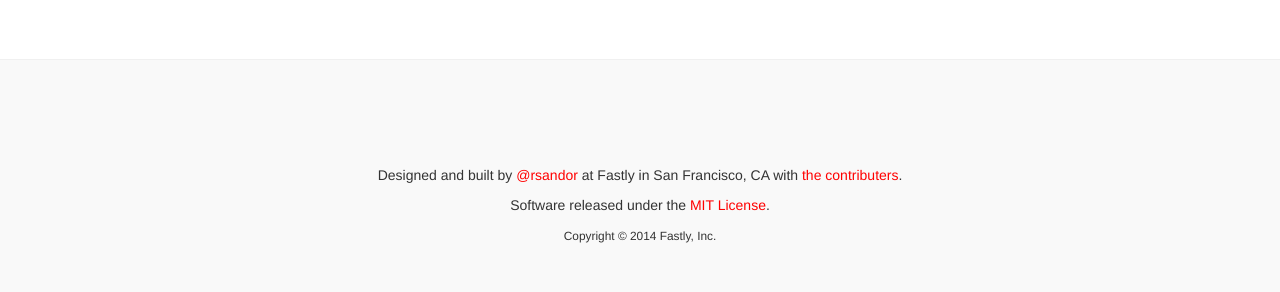
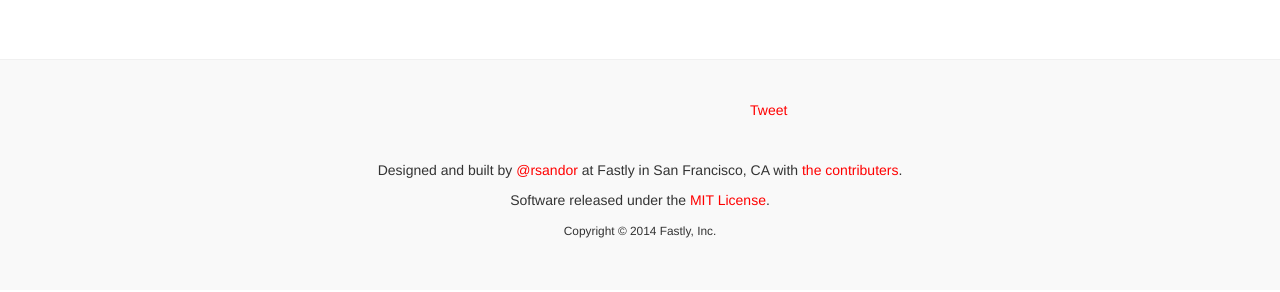
Before and after one commit to epochjs/epoch, a Jekyll site: the page built from index.html, in a window 1280 px wide. Shown: the part 2032-2324 px from the top of the page. Built offline with Jekyll 4.4.1, drawn with Linux system fonts in a browser that asks for light colours; Markdown is read by kramdown in place of the engine named in the settings; comment, search, counter and statistics services are not loaded; grey boxes are pictures that could not be loaded.

Commit message:
Added twitter share button.

```diff
--- a/css/site.css
+++ b/css/site.css
@@ -47,6 +47,19 @@ a:hover { color: #d11; }
 
 h4 { margin-top: 24px; }
 
+.clearfix:after {
+     visibility: hidden;
+     display: block;
+     font-size: 0;
+     content: " ";
+     clear: both;
+     height: 0;
+     }
+.clearfix { display: inline-block; }
+/* start commented backslash hack \*/
+* html .clearfix { height: 1%; }
+.clearfix { display: block; }
+/* close commented backslash hack */
 
 
 /*-----------------------------------------------------------------------------
@@ -149,8 +162,12 @@ body.landing #footer {
 }
 
 body.landing #footer #social {
-  width: 310px;
+  width: 380px;
   margin: 0 auto 30px auto;
+}
+
+body.landing #footer #social iframe {
+  float: left;
 }
 
 
--- a/index.html
+++ b/index.html
@@ -133,12 +133,15 @@ title: Epoch by Fastly
     <div class="container">
       <div class="row">
         <div class="col-md-12">
-          <div id="social">
+          <div id="social" class="clearfix">
             <iframe src="http://ghbtns.com/github-btn.html?user=fastly&repo=epoch&type=watch&count=true&size=large"
                     allowtransparency="true" frameborder="0" scrolling="0" width="150" height="30"></iframe>
 
             <iframe src="http://ghbtns.com/github-btn.html?user=fastly&repo=epoch&type=fork&count=true&size=large"
                     allowtransparency="true" frameborder="0" scrolling="0" width="150" height="30"></iframe>
+
+            <a href="https://twitter.com/share" class="twitter-share-button" data-related="jasoncosta" data-lang="en" data-size="large" data-count="none" style="display: inline-block">Tweet</a>
+            <script>!function(d,s,id){var js,fjs=d.getElementsByTagName(s)[0];if(!d.getElementById(id)){js=d.createElement(s);js.id=id;js.src="https://platform.twitter.com/widgets.js";fjs.parentNode.insertBefore(js,fjs);}}(document,"script","twitter-wjs");</script>
           </div>
         </div>
       </div>
```
